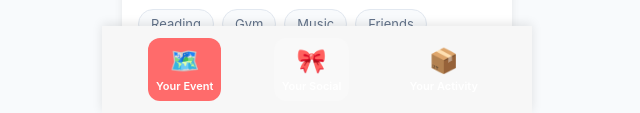
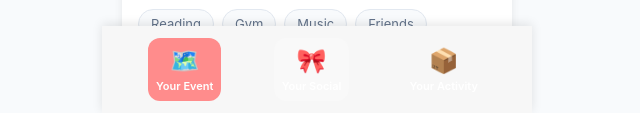
Before and after one commit to IslandHopper-403/Social-Feed-NEW-Ui-Update, a plain HTML site: page index.html in a window 1280 px wide. In both pictures the pointer is over the element 507 px from the left and 756 px from the top of the page. Shown: the part 687-800 px from the top of the page, without its empty margins (323-963 px from the left). Drawn offline with Linux system fonts and the light colour scheme.

Commit message:
Index.html -  Color Change - Hover and Main Buttons

```diff
--- a/index.html
+++ b/index.html
@@ -592,6 +592,7 @@
             flex-direction: column;
             align-items: center;
             gap: 4px;
+            background: #FF6B6B
             cursor: pointer;
             padding: 8px;
             border-radius: 12px;
@@ -600,7 +601,7 @@
         }
 
         .nav-item:hover {
-            background: #FF6B6B;
+            background: #FF8C8C;
         }
 
         .nav-icon {
```
